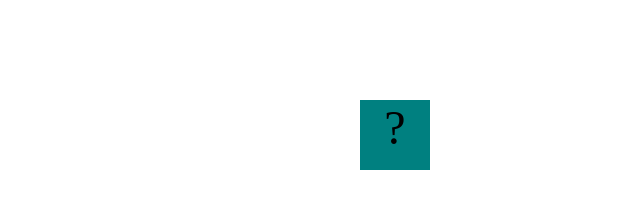
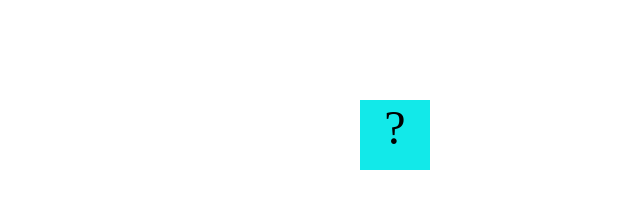
Before and after one commit to IssaJacc/IssaJacc.github.io, a plain HTML site: page projects/bouncing-box/index.html in a window 1280 px wide. Shown: the whole page, without its empty margins (640-1280 px from the left). Drawn offline with Linux system fonts and the light colour scheme.

Commit message:
update bouncing box

```diff
--- a/projects/bouncing-box/index.html
+++ b/projects/bouncing-box/index.html
@@ -8,14 +8,15 @@
 		.box {
 			width: 70px;
 			height: 70px;
-			background-color: teal;
+			background-color: rgb(18, 233, 233);
 			font-size: 300%;
 			text-align: center;
 			display: block;
 			position: absolute;
 			top: 100px;
 			left: 600px;  /* <--- Change me! */
-		}
+
+		} /*background-color: teal;*/
 		.board{
 			height: 100vh;
 		}
```
